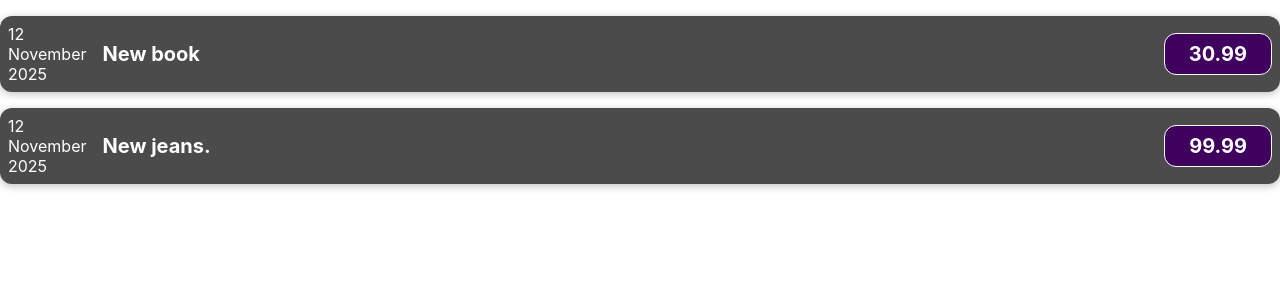
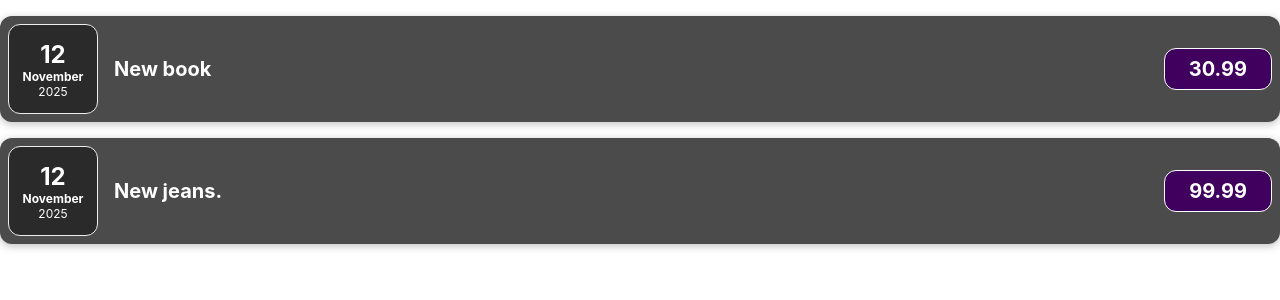
Before and after one commit to stenlaisaar/react-expenses, a React (Vite) app in the folder react-expenses/: page / in a window 1280 px wide. Shown: the top 300 px of the page. Built offline with nearby package versions, Linux system fonts and the light colour scheme.

Commit message:
Ülesanne 5

```diff
--- a/react-expenses/src/components/ExpenseDate.jsx
+++ b/react-expenses/src/components/ExpenseDate.jsx
@@ -1,13 +1,15 @@
+import './UI/ExpenseDate.css'
+
 const ExpenseDate = (props) => {
     const day = props.date.toLocaleString('en-US', {day: '2-digit'})
     const month = props.date.toLocaleString('en-US', {month: 'long'})
     const year = props.date.getFullYear()
 
     return(
-        <div>
-            <div>{day}</div>
-            <div>{month}</div>
-            <div>{year}</div>
+        <div className="expense-date">
+            <div className="expense-date__day">{day}</div>
+            <div className="expense-date__month">{month}</div>
+            <div className="expense-date__year">{year}</div>
         </div>
     )
 }
--- /dev/null
+++ b/react-expenses/src/components/UI/ExpenseDate.css
@@ -0,0 +1,26 @@
+.expense-date {
+    display: flex;
+    flex-direction: column;
+    width: 5.5rem;
+    height: 5.5rem;
+    border: 1px solid #ececec;
+    background-color: #2a2a2a;
+    color: white;
+    border-radius: 12px;
+    align-items: center;
+    justify-content: center;
+}
+
+.expense-date__month {
+    font-size: 0.75rem;
+    font-weight: bold;
+}
+
+.expense-date__year {
+    font-size: 0.75rem;
+}
+
+.expense-date__day {
+    font-size: 1.5rem;
+    font-weight: bold;
+}
```
